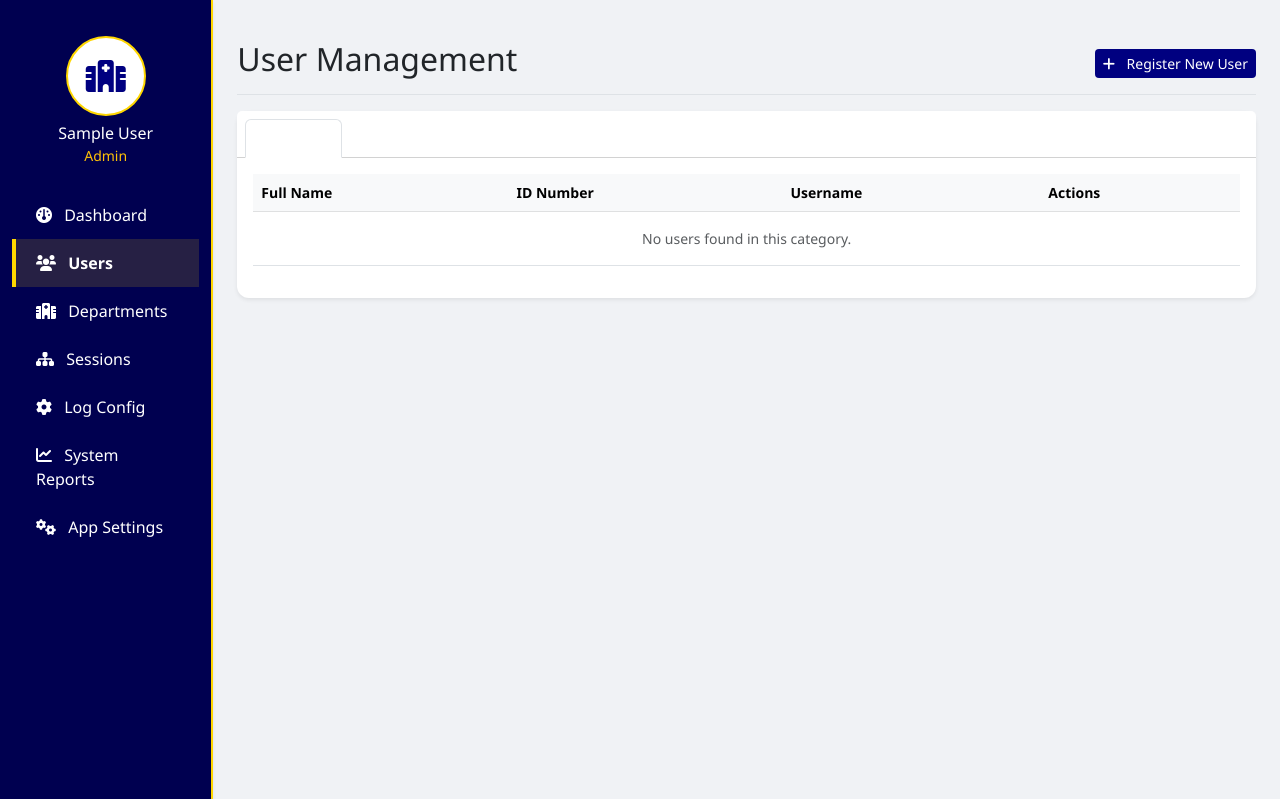
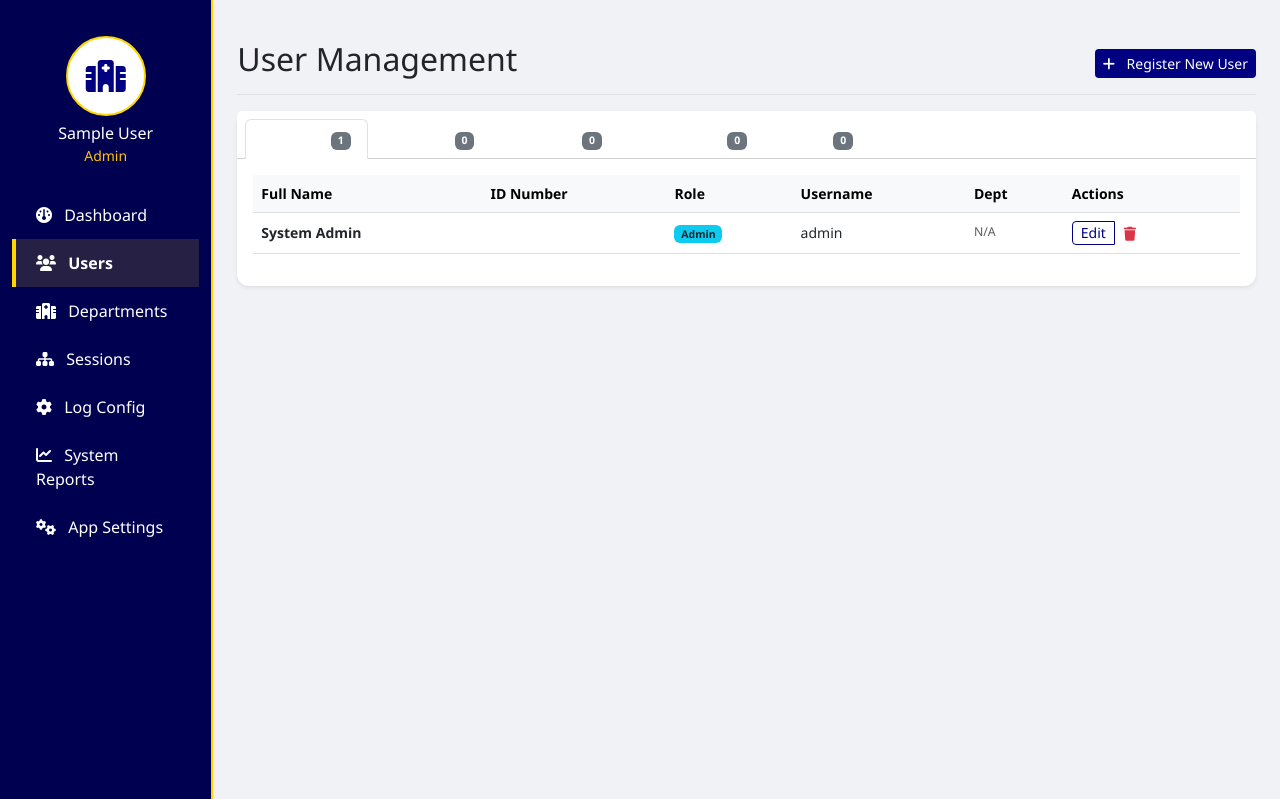
Before and after one commit to kodenyen/ujlogsys, a PHP site: page /admin/users in a window 1280 px wide. Shown: the part 59-858 px from the top of the page. Run offline with PHP 8.4, Linux system fonts and the light colour scheme; the visitor is signed in with stand-in values (Sample User, id 1); data comes from the database, SQL or seed files in the repository; tables that the repository leaves empty hold one stand-in row (values such as "Sample post"); some libraries are stand-ins or nearby versions.

Commit message:
Fix: Enhanced User Management with 'All Users' tab and role counts.

```diff
--- a/app/Controllers/AdminController.php
+++ b/app/Controllers/AdminController.php
@@ -115,6 +115,7 @@ class AdminController extends Controller {
 
         $this->render('admin/users', [
             'title' => 'User Management',
+            'all_users' => \App\Core\Database::getInstance()->getConnection()->query("SELECT u.*, d.name as dept_name FROM users u LEFT JOIN departments d ON u.dept_id = d.id ORDER BY u.full_name ASC")->fetchAll(),
             'students' => $userModel->getAllByRole('Student'),
             'lecturers' => $userModel->getAllByRole('Lecturer'),
             'consultants' => $userModel->getAllByRole('Consultant'),
--- a/views/admin/users.php
+++ b/views/admin/users.php
@@ -15,16 +15,41 @@
             <div class="card shadow-sm">
                 <div class="card-header bg-white py-2">
                     <ul class="nav nav-tabs card-header-tabs small fw-bold" id="userTabs" role="tablist">
-                        <li class="nav-item"><button class="nav-link active" data-bs-toggle="tab" data-bs-target="#tab-students" type="button">Students</button></li>
-                        <li class="nav-item"><button class="nav-link" data-bs-toggle="tab" data-bs-target="#tab-lecturers" type="button">Lecturers</button></li>
-                        <li class="nav-item"><button class="nav-link" data-bs-toggle="tab" data-bs-target="#tab-consultants" type="button">Consultants</button></li>
-                        <li class="nav-item"><button class="nav-link" data-bs-toggle="tab" data-bs-target="#tab-tutors" type="button">Tutors</button></li>
+                        <li class="nav-item">
+                            <button class="nav-link active" data-bs-toggle="tab" data-bs-target="#tab-all" type="button">
+                                All Users <span class="badge bg-secondary ms-1"><?= count($all_users) ?></span>
+                            </button>
+                        </li>
+                        <li class="nav-item">
+                            <button class="nav-link" data-bs-toggle="tab" data-bs-target="#tab-students" type="button">
+                                Students <span class="badge bg-secondary ms-1"><?= count($students) ?></span>
+                            </button>
+                        </li>
+                        <li class="nav-item">
+                            <button class="nav-link" data-bs-toggle="tab" data-bs-target="#tab-lecturers" type="button">
+                                Lecturers <span class="badge bg-secondary ms-1"><?= count($lecturers) ?></span>
+                            </button>
+                        </li>
+                        <li class="nav-item">
+                            <button class="nav-link" data-bs-toggle="tab" data-bs-target="#tab-consultants" type="button">
+                                Consultants <span class="badge bg-secondary ms-1"><?= count($consultants) ?></span>
+                            </button>
+                        </li>
+                        <li class="nav-item">
+                            <button class="nav-link" data-bs-toggle="tab" data-bs-target="#tab-tutors" type="button">
+                                Tutors <span class="badge bg-secondary ms-1"><?= count($tutors) ?></span>
+                            </button>
+                        </li>
                     </ul>
                 </div>
                 <div class="card-body">
                     <div class="tab-content" id="userTabsContent">
+                        <!-- All Users Tab -->
+                        <div class="tab-pane fade show active" id="tab-all" role="tabpanel">
+                            <?php renderUserTable($all_users, $departments, true); ?>
+                        </div>
                         <!-- Students Tab -->
-                        <div class="tab-pane fade show active" id="tab-students" role="tabpanel">
+                        <div class="tab-pane fade" id="tab-students" role="tabpanel">
                             <?php renderUserTable($students, $departments); ?>
                         </div>
                         <!-- Lecturers Tab -->
@@ -48,11 +73,11 @@
     <!-- Add User Modal -->
     <div class="modal fade" id="addUserModal" tabindex="-1">
         <div class="modal-dialog modal-lg">
-            <div class="modal-content">
+            <div class="modal-content border-0 shadow">
                 <form action="<?= BASE_URL ?>/admin/users" method="POST">
-                    <div class="modal-header">
+                    <div class="modal-header bg-navy text-white">
                         <h5 class="modal-title">Register New User</h5>
-                        <button type="button" class="btn-close" data-bs-dismiss="modal"></button>
+                        <button type="button" class="btn-close btn-close-white" data-bs-dismiss="modal"></button>
                     </div>
                     <div class="modal-body">
                         <div class="row g-3">
@@ -86,14 +111,14 @@
                                 <select class="form-select form-select-sm" name="dept_id">
                                     <option value="">Select Department</option>
                                     <?php foreach ($departments as $dept): ?>
-                                        <option value="<?= $dept['id'] ?>"><?= $dept['name'] ?></option>
+                                        <option value="<?= $dept['id'] ?>"><?= htmlspecialchars($dept['name']) ?></option>
                                     <?php endforeach; ?>
                                 </select>
                             </div>
                         </div>
                     </div>
-                    <div class="modal-footer">
-                        <button type="submit" class="btn btn-primary btn-sm px-4">Register User</button>
+                    <div class="modal-footer bg-light">
+                        <button type="submit" class="btn btn-primary btn-sm px-4 fw-bold">Register User</button>
                     </div>
                 </form>
             </div>
@@ -102,29 +127,35 @@
 </main>
 
 <?php
-function renderUserTable($users, $departments) { ?>
+function renderUserTable($users, $departments, $showRole = false) { ?>
     <div class="table-responsive">
         <table class="table table-hover align-middle small">
             <thead class="table-light">
                 <tr>
                     <th>Full Name</th>
                     <th>ID Number</th>
+                    <?php if ($showRole): ?><th>Role</th><?php endif; ?>
                     <th>Username</th>
+                    <th>Dept</th>
                     <th>Actions</th>
                 </tr>
             </thead>
             <tbody>
                 <?php if (empty($users)): ?>
-                    <tr><td colspan="4" class="text-center py-3 text-muted">No users found in this category.</td></tr>
+                    <tr><td colspan="<?= $showRole ? 6 : 5 ?>" class="text-center py-4 text-muted italic">No users found in this category.</td></tr>
                 <?php endif; ?>
                 <?php foreach ($users as $user): ?>
                     <tr>
-                        <td class="fw-bold"><?= $user['full_name'] ?></td>
-                        <td><?= $user['matric_staff_id'] ?></td>
-                        <td><?= $user['username'] ?></td>
+                        <td class="fw-bold"><?= htmlspecialchars($user['full_name']) ?></td>
+                        <td><?= htmlspecialchars($user['matric_staff_id']) ?></td>
+                        <?php if ($showRole): ?>
+                            <td><span class="badge bg-info text-dark"><?= $user['role'] ?></span></td>
+                        <?php endif; ?>
+                        <td><?= htmlspecialchars($user['username']) ?></td>
+                        <td class="small text-muted"><?= htmlspecialchars($user['dept_name'] ?? 'N/A') ?></td>
                         <td>
                             <div class="btn-group">
-                                <button class="btn btn-sm btn-outline-primary py-0" data-bs-toggle="modal" data-bs-target="#editUser<?= $user['id'] ?>">Edit</button>
+                                <button class="btn btn-sm btn-outline-primary py-0" data-bs-toggle="modal" data-bs-target="#editUserModal<?= $user['id'] ?>">Edit</button>
                                 <form action="<?= BASE_URL ?>/admin/users" method="POST" class="d-inline" onsubmit="return confirm('Delete this user?')">
                                     <input type="hidden" name="action" value="delete">
                                     <input type="hidden" name="id" value="<?= $user['id'] ?>">
@@ -132,16 +163,16 @@ function renderUserTable($users, $departments) { ?>
                                 </form>
                             </div>
 
-                            <!-- Edit Modal -->
-                            <div class="modal fade" id="editUser<?= $user['id'] ?>" tabindex="-1" aria-hidden="true">
+                            <!-- Edit Modal (Inside Tab) -->
+                            <div class="modal fade" id="editUserModal<?= $user['id'] ?>" tabindex="-1" aria-hidden="true">
                                 <div class="modal-dialog">
-                                    <div class="modal-content">
+                                    <div class="modal-content border-0 shadow">
                                         <form action="<?= BASE_URL ?>/admin/users" method="POST">
                                             <input type="hidden" name="action" value="edit">
                                             <input type="hidden" name="id" value="<?= $user['id'] ?>">
-                                            <div class="modal-header">
+                                            <div class="modal-header bg-primary text-white">
                                                 <h6 class="modal-title">Edit User: <?= htmlspecialchars($user['username']) ?></h6>
-                                                <button type="button" class="btn-close" data-bs-dismiss="modal" aria-label="Close"></button>
+                                                <button type="button" class="btn-close btn-close-white" data-bs-dismiss="modal"></button>
                                             </div>
                                             <div class="modal-body text-start">
                                                 <div class="row g-2">
@@ -181,8 +212,8 @@ function renderUserTable($users, $departments) { ?>
                                                     </div>
                                                 </div>
                                             </div>
-                                            <div class="modal-footer">
-                                                <button type="submit" class="btn btn-primary btn-sm w-100">Update User</button>
+                                            <div class="modal-footer bg-light">
+                                                <button type="submit" class="btn btn-primary btn-sm w-100 fw-bold">Update User</button>
                                             </div>
                                         </form>
                                     </div>
```
